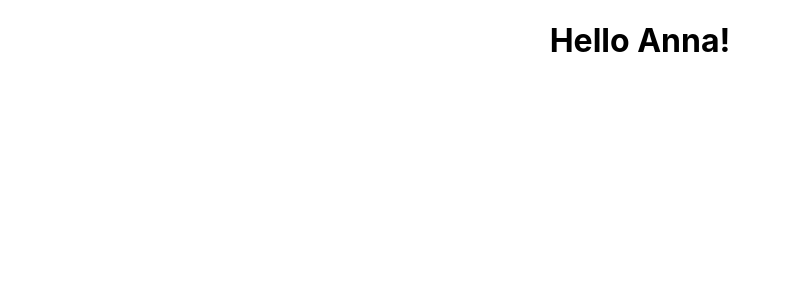
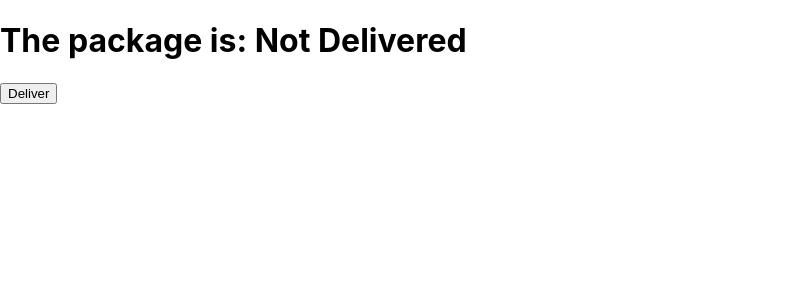
Before and after one commit to lucasrmagalhaes/hooks-react, a React (Create React App) app: page / in a window 1280 px wide. Shown: the top 300 px of the page, without its empty margins (0-791 px from the left). Built offline with nearby package versions, Linux system fonts and the light colour scheme.

Commit message:
Incorporating the useState Hook

```diff
--- a/src/index.js
+++ b/src/index.js
@@ -1,15 +1,23 @@
-import React from 'react';
+import React, { useState } from 'react';
 import ReactDOM from 'react-dom/client';
 import './index.css';
-import App from './App';
 
 const root = ReactDOM.createRoot(document.getElementById('root'));
 
-// const [first, second, third] = ["Lucas", "Alex", "Anna"];
-const [, , third] = ["Lucas", "Alex", "Anna"];
+function App() {
+  const [status, setStatus] = useState("Not Delivered");
+
+  return (
+    <div>
+      <h1>The package is: {status}</h1>
+
+      <button onClick={() => setStatus("Delivered")}>Deliver</button>
+    </div>
+  );
+}
 
 root.render(
   <React.StrictMode>
-    <App name={third} />
+    <App />
   </React.StrictMode>
 );
```
